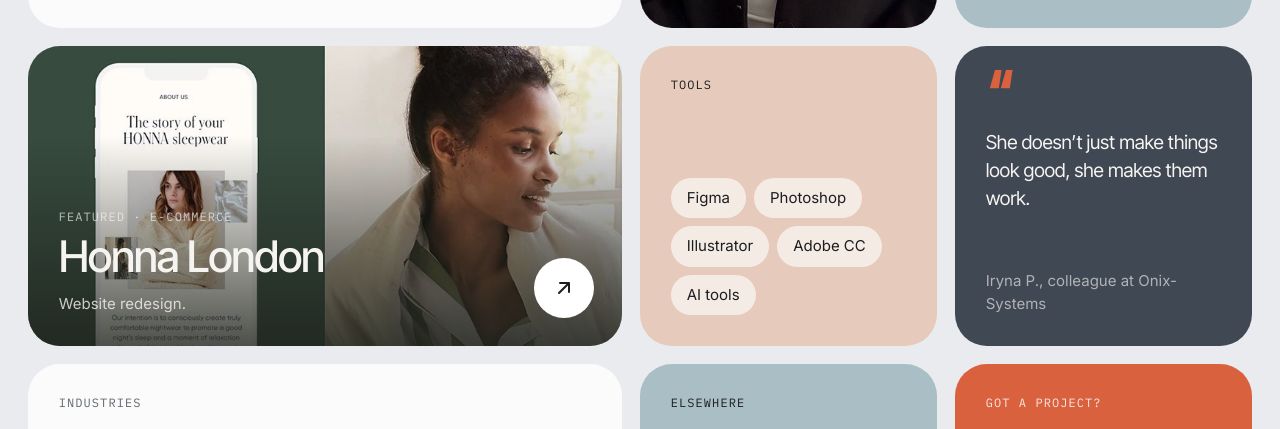
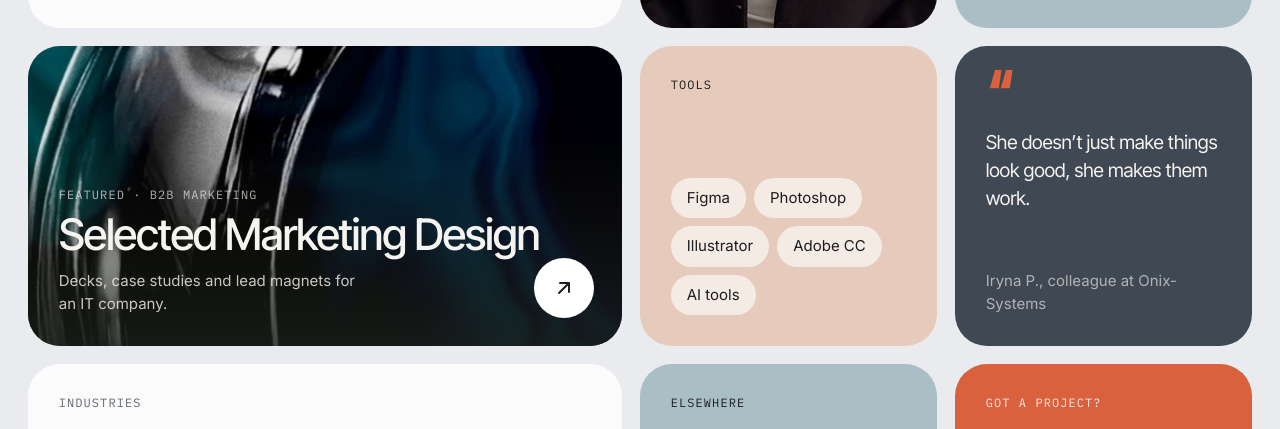
Before and after one commit to katmoskow-dot/katmoskow-dot.github.io, a plain HTML site: page index.html in a window 1280 px wide. Shown: the part 711-1140 px from the top of the page. Drawn offline with Linux system fonts and the light colour scheme.

Commit message:
Featured tile: Selected Marketing Design instead of Honna
Co-Authored-By: Claude Opus 5.5 <noreply@anthropic.com>
Claude-Session: https://claude.ai/code/session_01BAY16n2p7XDJ4nQn3PQnhU

```diff
--- a/index.html
+++ b/index.html
@@ -101,14 +101,14 @@ html[lang="uk"] h1{max-width:16ch;font-size:clamp(36px,4.6vw,70px)}
 .big{font-size:clamp(56px,5.6vw,88px);font-weight:500;letter-spacing:-.06em;line-height:.95;white-space:nowrap}
 html[lang="uk"] .big{font-size:clamp(44px,4.4vw,70px)}
 
-.t-feat{grid-area:feat;background:var(--seaweed) url("img/honna.jpg") center 28%/cover no-repeat;min-height:300px}
+.t-feat{grid-area:feat;background:var(--inky) url("img/marketing/feat.jpg") center 35%/cover no-repeat;min-height:300px}
 .t-feat::before{content:"";position:absolute;inset:0;background:linear-gradient(180deg,rgba(28,32,26,0) 30%,rgba(28,32,26,.78) 100%);pointer-events:none}
 .t-feat>*{position:relative}
 .t-feat .roundbtn{position:absolute}
 .t-feat .ghost-word{position:absolute;right:-.04em;top:-.12em;font-size:clamp(120px,15vw,230px);font-weight:500;letter-spacing:-.07em;line-height:1;color:rgba(255,255,255,.08);pointer-events:none;white-space:nowrap}
 .t-feat .label{opacity:.7}
 .t-feat h3{font-size:var(--t-xl);margin-top:8px}
-.t-feat .p{opacity:.8;max-width:40ch}
+.t-feat .p{opacity:.8;max-width:min(40ch,calc(100% - 72px))}
 .roundbtn{position:absolute;right:clamp(20px,2.2vw,34px);bottom:clamp(20px,2.2vw,34px);width:60px;height:60px;border-radius:50%;background:#fff;color:var(--ink-dark);display:grid;place-items:center;font-size:22px;transition:transform 300ms var(--ease-out)}
 
 .t-tools{grid-area:tools;background:var(--shepherd)}
@@ -364,11 +364,11 @@ footer{overflow:hidden;margin-top:clamp(56px,8vw,110px)}
       </div>
     </div>
 
-    <a class="tile t-feat on-dark" href="#honna">
+    <a class="tile t-feat on-dark" href="#marketing">
       <div class="push">
-        <p class="label" data-i="feat_label">Featured · E-commerce</p>
-        <h3>Honna London</h3>
-        <p class="p" data-i="feat_desc">Website redesign.</p>
+        <p class="label" data-i="feat_label">Featured · B2B marketing</p>
+        <h3>Selected Marketing Design</h3>
+        <p class="p" data-i="feat_desc">Decks, case studies and lead magnets for an IT company.</p>
       </div>
       <span class="roundbtn" aria-hidden="true"><svg class="ic" viewBox="0 0 24 24" width="1em" height="1em" fill="none" stroke="currentColor" stroke-width="2" stroke-linecap="round" stroke-linejoin="round" aria-hidden="true" focusable="false"><path d="M7 17 17 7M8 7h9v9"/></svg></span>
     </a>
@@ -517,7 +517,7 @@ footer{overflow:hidden;margin-top:clamp(56px,8vw,110px)}
       see_work:"See work",photo_alt:"Kateryna Katarovska",
       status:"Status",status_h:"Open to full‑time remote roles",status_p:"Marketing and brand design for B2B tech: presentations, landing pages, case studies, ad creatives.",
       exp:"Experience",yrs:"6+ yrs",exp_p:"60+ case studies, 30+ executive presentations (one for a Big 4 firm) and dozens of landing pages.",
-      feat_label:"Featured · E-commerce",feat_desc:"Website redesign.",
+      feat_label:"Featured · B2B marketing",feat_desc:"Decks, case studies and lead magnets for an IT company.",
       tools:"Tools",ai:"AI tools",
       bq:"She doesn’t just make things look good, she makes them work.",bq_by:"Iryna P., colleague at Onix-Systems",
       industries:"Industries",elsewhere:"Elsewhere",bh_stats:"6.8K views",
@@ -551,7 +551,7 @@ footer{overflow:hidden;margin-top:clamp(56px,8vw,110px)}
       see_work:"Роботи",photo_alt:"Катерина Катаровська",
       status:"Статус",status_h:"Відкрита до full‑time ролей віддалено",status_p:"Маркетинговий і бренд-дизайн для B2B tech: презентації, лендинги, кейси, рекламні креативи.",
       exp:"Досвід",yrs:"6+ років",exp_p:"60+ кейсів, 30+ презентацій для керівництва (зокрема для компанії Big 4) і десятки лендингів.",
-      feat_label:"Обраний кейс · E-commerce",feat_desc:"Редизайн сайту.",
+      feat_label:"Обраний кейс · B2B-маркетинг",feat_desc:"Презентації, кейси й лід‑магніти для IT-компанії.",
       tools:"Інструменти",ai:"AI-інструменти",
       bq:"Вона не просто робить гарно, вона робить так, щоб це працювало.",bq_by:"Ірина П., колега в Onix-Systems",
       industries:"Індустрії",elsewhere:"Де ще",bh_stats:"6.8K переглядів",
```
Also changed, not shown: img/marketing/feat.jpg (added).
